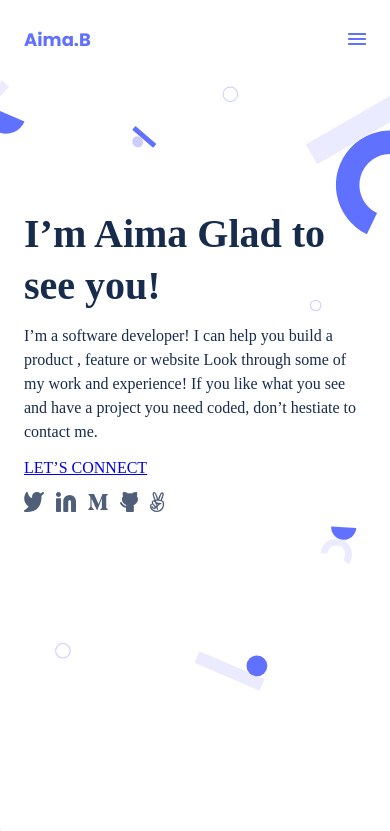
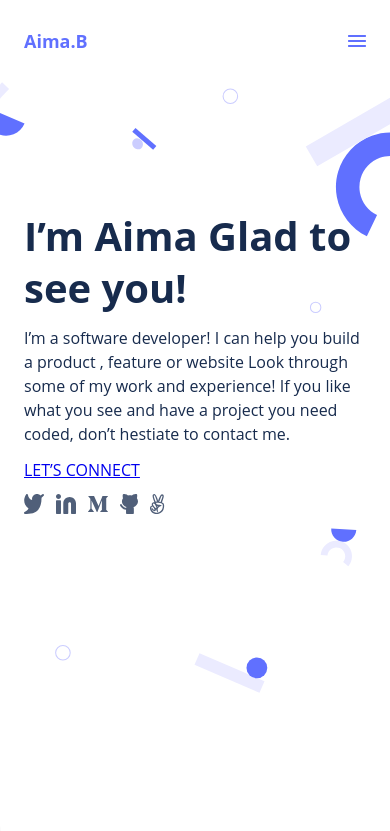
Before and after one commit to BANCUNGUYE66/Portofolio.github.io, a website: page index.html in a window 390 px wide. Shown: the top 831 px of the page. Drawn offline with Linux system fonts and the light colour scheme.

Commit message:
add mobile screen size

```diff
--- a/index.html
+++ b/index.html
@@ -4,11 +4,9 @@
     <meta charset="UTF-8">
     <meta http-equiv="X-UA-Compatible" content="IE=edge">
     <meta name="viewport" content="width=device-width, initial-scale=1.0">
-    <script src="https://kit.fontawesome.com/8d0a2aa6d4.js" crossorigin="anonymous"></script>
-    <link rel="shortcut icon" href="images/favicon_1.png" type="image/x-icon">
     <link rel="preconnect" href="https://fonts.googleapis.com">
     <link rel="preconnect" href="https://fonts.gstatic.com" crossorigin>
-    <link href="https://fonts.googleapis.com/css2?family=Poppins:ital,wght@0,100;0,200;0,300;0,400;0,500;0,600;0,700;0,800;0,900;1,900&display=swap" rel="stylesheet">
+    <link href="https://fonts.googleapis.com/css2?family=Poppins:wght@400;600;800&display=swap" rel="stylesheet">
     <link rel="stylesheet" href="style.css">
     <title>Document</title>
 </head>
--- a/style.css
+++ b/style.css
@@ -1,7 +1,10 @@
+@media screen and (min-width: 375px) {
     * {
         box-sizing: border-box;
         margin: 0;
         padding: 0;
+        font-family: 'Open Sans', sans-serif;
+
       }
 
       nav {
@@ -19,8 +22,6 @@ nav {
 
       .nav_bar h2 {
         color: #6070ff;
-  font-family: 'Poppins';
-  font-style: normal;
         font-weight: 700;
         font-size: 18px;
         line-height: 20px;
@@ -29,7 +30,6 @@ nav {
       main {
         background-color: #e5e5e5;
       }
-
       .homepage {
         width: 100%;
         height: 100vh;
@@ -79,3 +79,5 @@ main {
         width: 100%;
         height: 100vh;
       }
+
+  }
```
Lines whose indentation alone changed are shown as unchanged.
